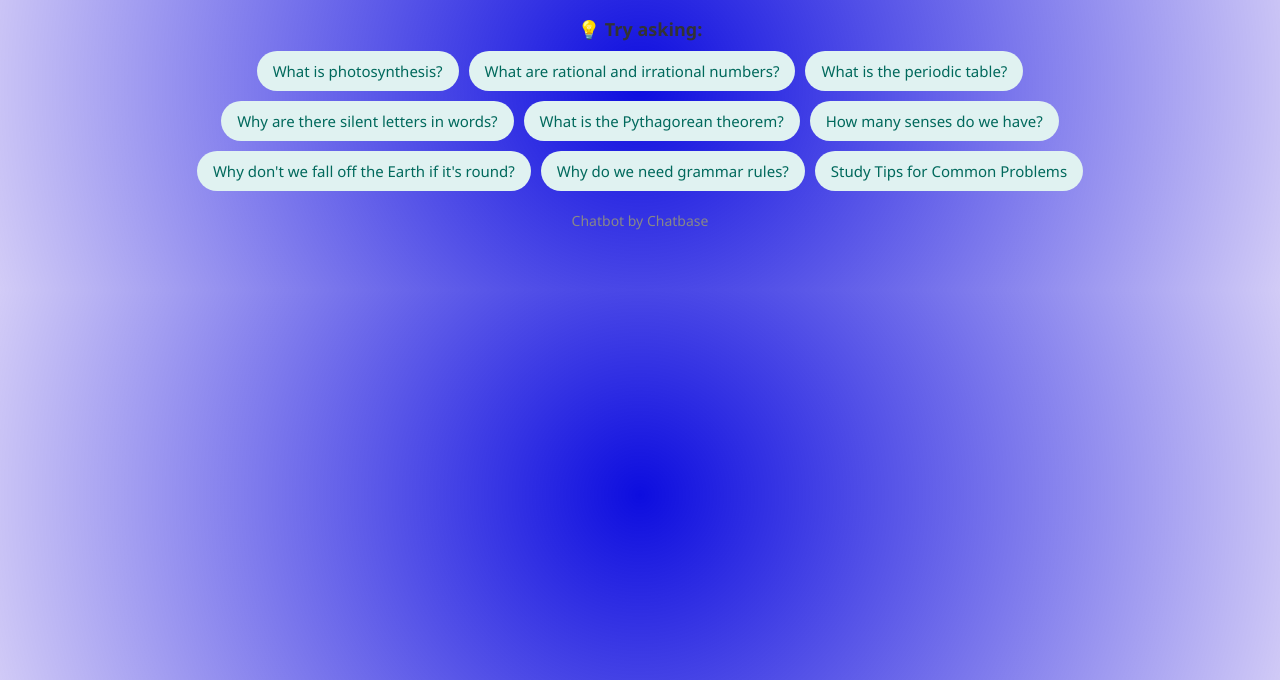
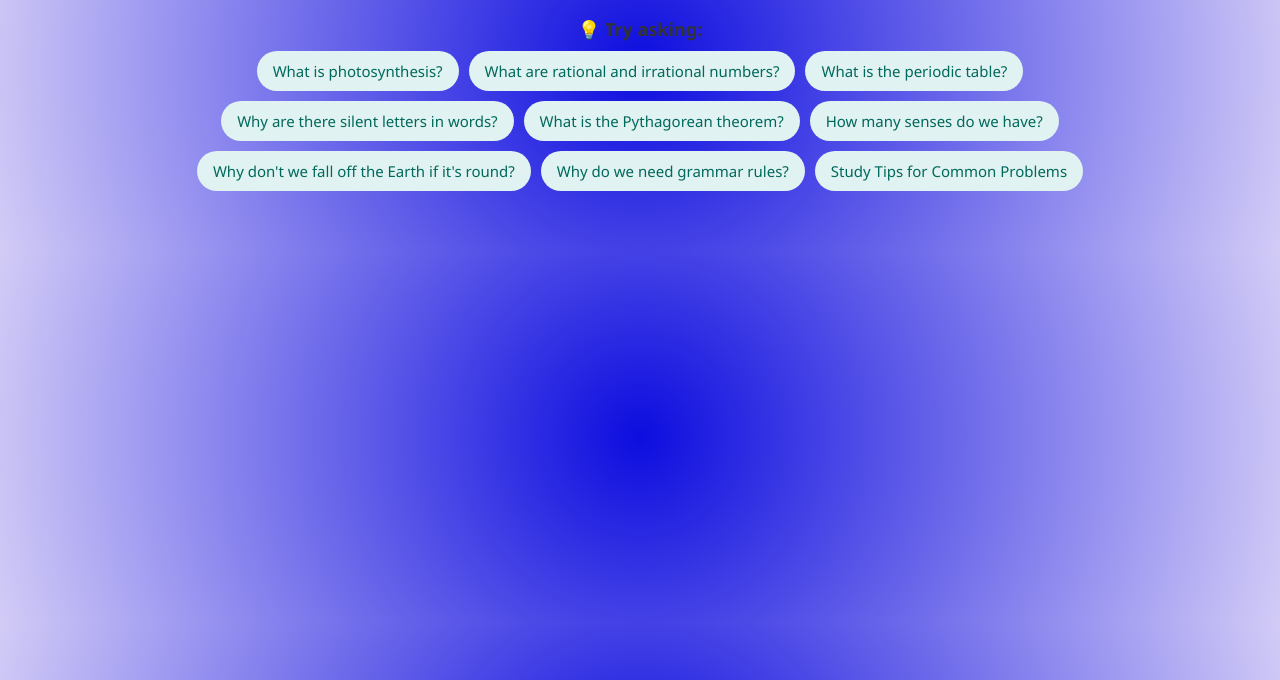
Before and after one commit to Sanya-09/ustad_ji, a plain HTML site: page index.html in a window 1280 px wide. Shown: the part 120-800 px from the top of the page. Drawn offline with Linux system fonts and the light colour scheme; a script that the page names is missing.

Commit message:
Update index.html

```diff
--- a/index.html
+++ b/index.html
@@ -32,7 +32,6 @@
       </ul>
     </div>
 
-    <p class="chatbot-id">Chatbot by Chatbase</p>
 
     <script
   src="https://www.chatbase.co/embed.min.js"
```
